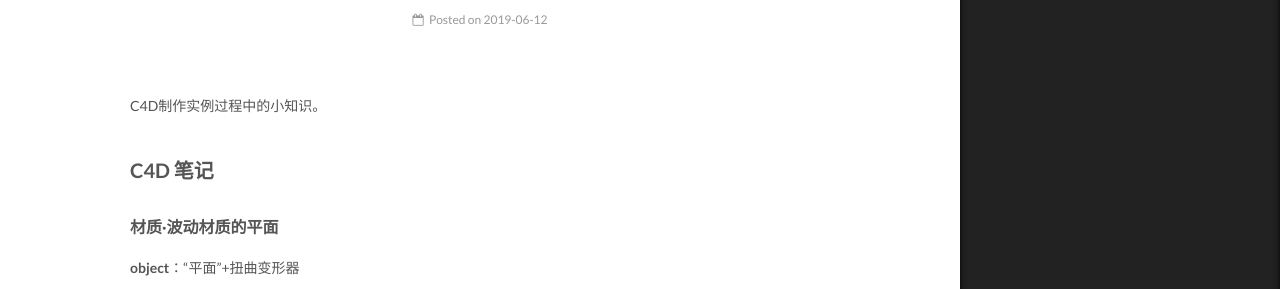
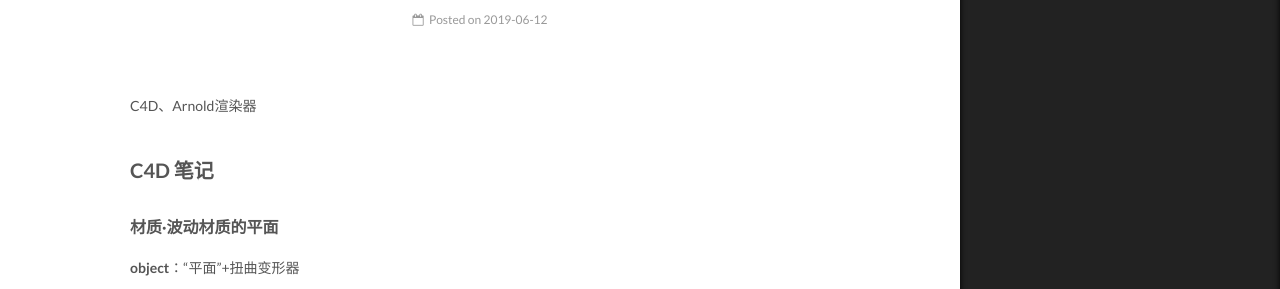
Before and after one commit to Wyundi/wyundi.github.io, a Jekyll site: the page built from _posts/2019-06-12-软件笔记（一）.md, in a window 1280 px wide. Shown: the part 375-664 px from the top of the page. Built offline with Jekyll 4.4.1, drawn with Linux system fonts in a browser that asks for light colours.

Commit message:
Update 2019-06-12-软件笔记（一）.md

```diff
--- a/_posts/2019-06-12-软件笔记（一）.md
+++ b/_posts/2019-06-12-软件笔记（一）.md
@@ -5,9 +5,7 @@
     - 软件
 ---
 
-C4D制作实例过程中的小知识。
-
-
+C4D、Arnold渲染器
 
 
 
```
